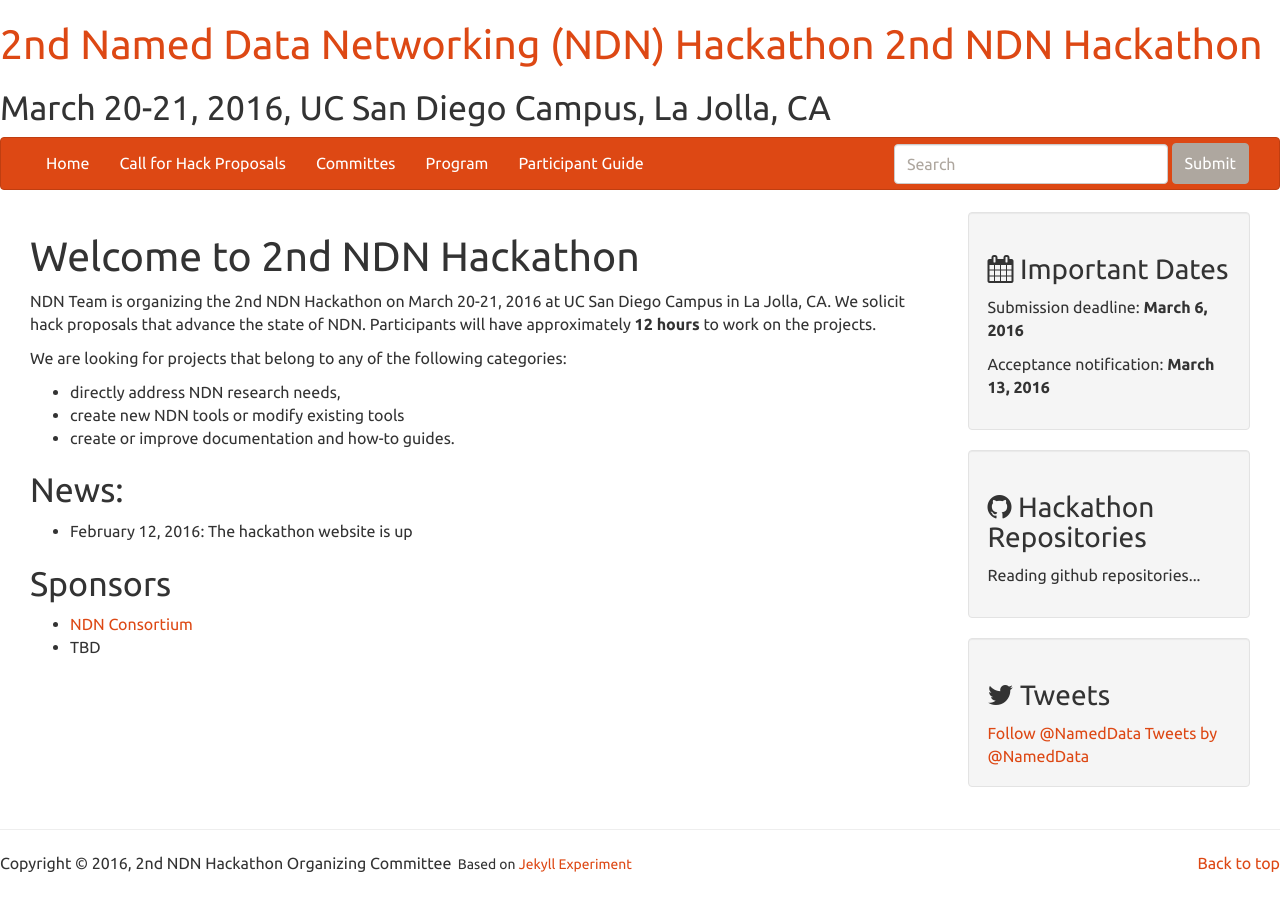
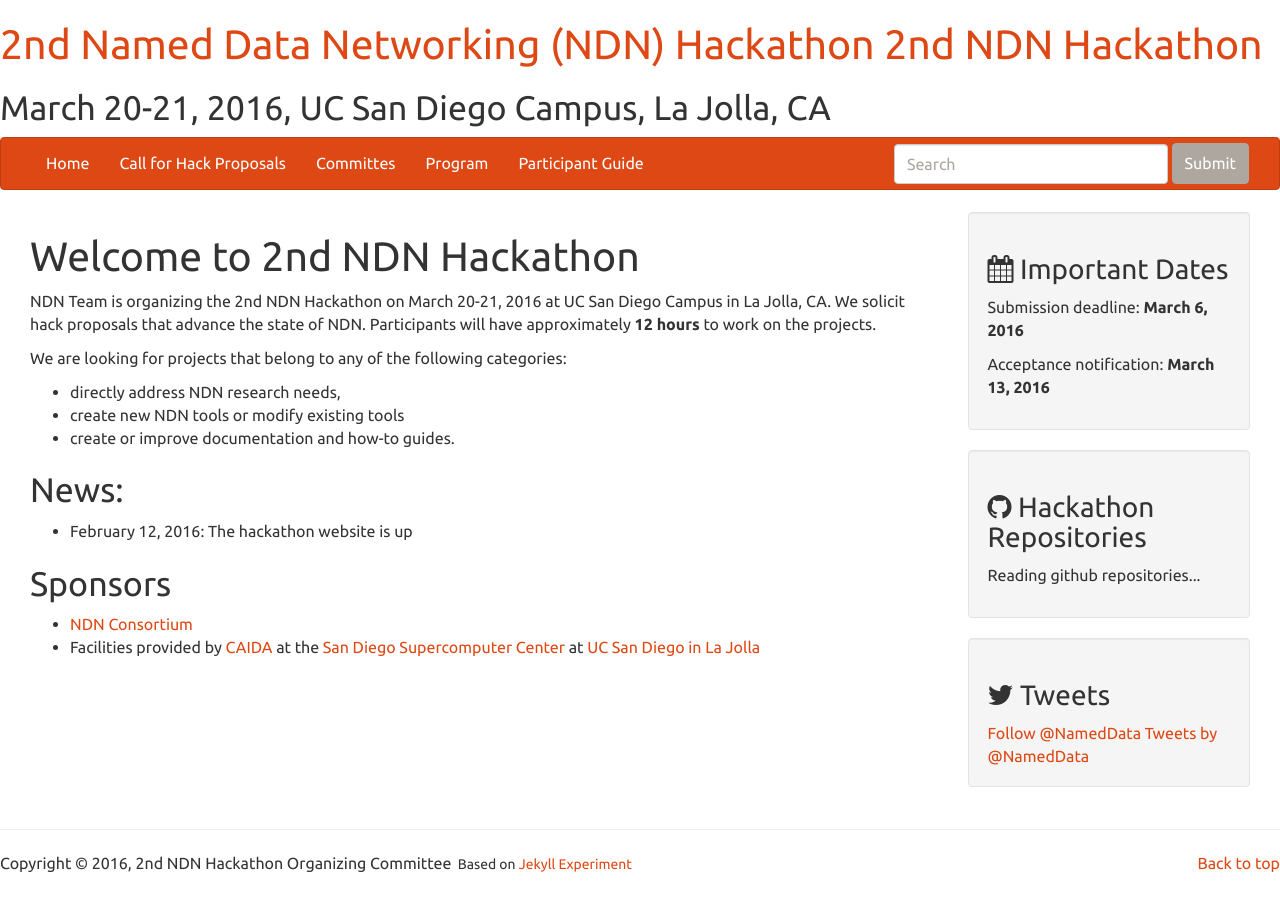
Before and after one commit to 2nd-ndn-hackathon/2nd-ndn-hackathon.github.io, a Jekyll site: the page built from index.md, in a window 1280 px wide. Built offline with Jekyll 4.4.1, drawn with Linux system fonts in a browser that asks for light colours; comment, search, counter and statistics services are not loaded.

Commit message:
Update sponsors

```diff
--- a/index.md
+++ b/index.md
@@ -18,4 +18,4 @@ We are looking for projects that belong to any of the following categories:
 ## Sponsors
 
 - [NDN Consortium](http://named-data.net/consortium/)
-- TBD
+- Facilities provided by [CAIDA](http://www.caida.org) at the [San Diego Supercomputer Center](http://www.sdsc.edu) at [UC San Diego in La Jolla](http://www.ucsd.edu)
```
